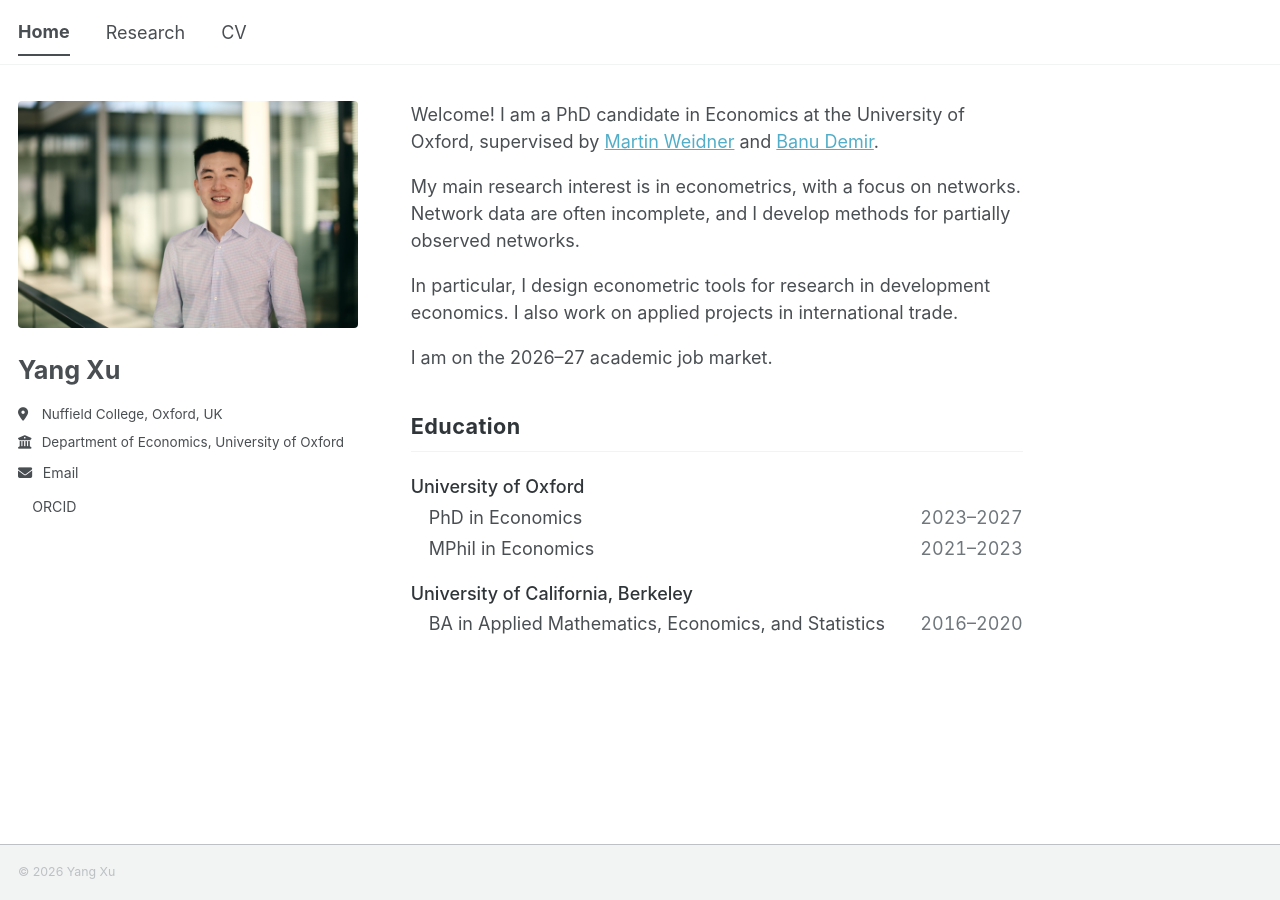
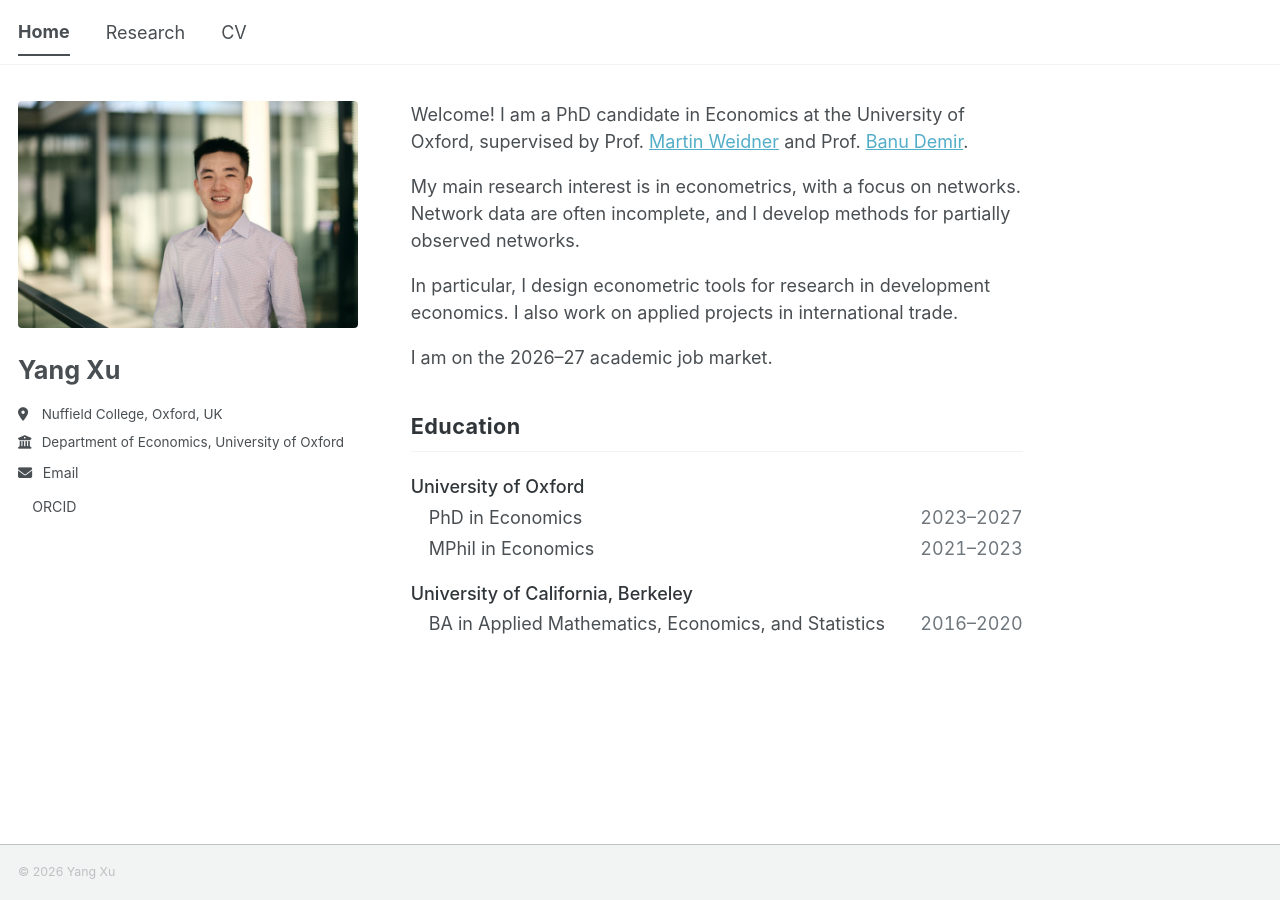
Before and after one commit to yang-xu-econ/yang-xu-econ.github.io, a Jekyll site: the page built from _pages/about.md, in a window 1280 px wide. Built offline with Jekyll 4.4.1, drawn with Linux system fonts in a browser that asks for light colours; a style sheet for code colours, icons or effects is not loaded.

Commit message:
Add supervisors title

```diff
--- a/_pages/about.md
+++ b/_pages/about.md
@@ -47,7 +47,7 @@ redirect_from:
 </style>
 
 <div class="home-intro">
-<p>Welcome! I am a PhD candidate in Economics at the University of Oxford, supervised by <a href="https://www.homepages.ucl.ac.uk/~uctpmw0/">Martin Weidner</a> and <a href="https://sites.google.com/site/banudemirpakel/">Banu Demir</a>.</p>
+<p>Welcome! I am a PhD candidate in Economics at the University of Oxford, supervised by Prof.&nbsp;<a href="https://www.homepages.ucl.ac.uk/~uctpmw0/">Martin Weidner</a> and Prof.&nbsp;<a href="https://sites.google.com/site/banudemirpakel/">Banu Demir</a>.</p>
 
 <p>My main research interest is in econometrics, with a focus on networks. Network data are often incomplete, and I develop methods for partially observed networks.</p>
 
```
